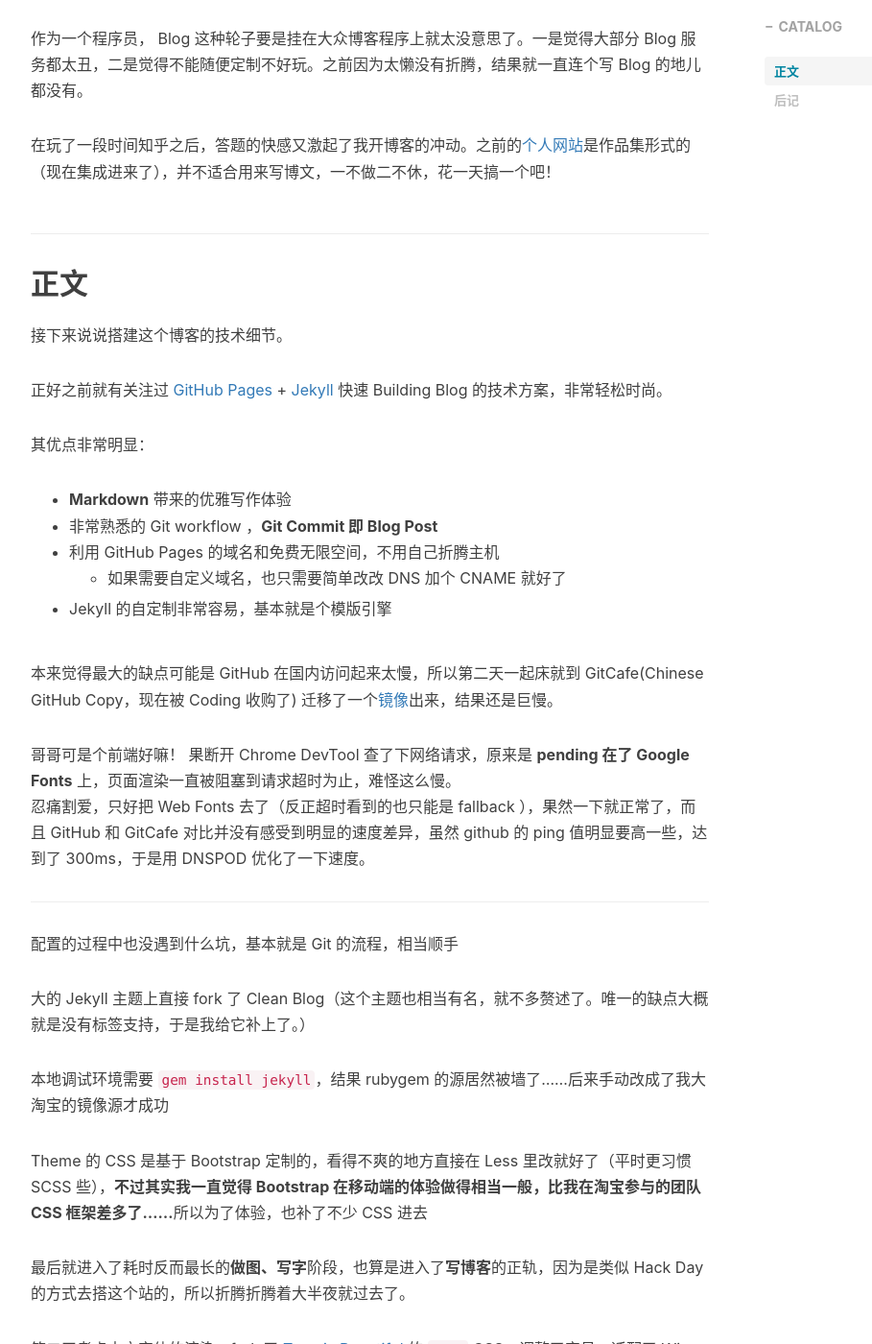
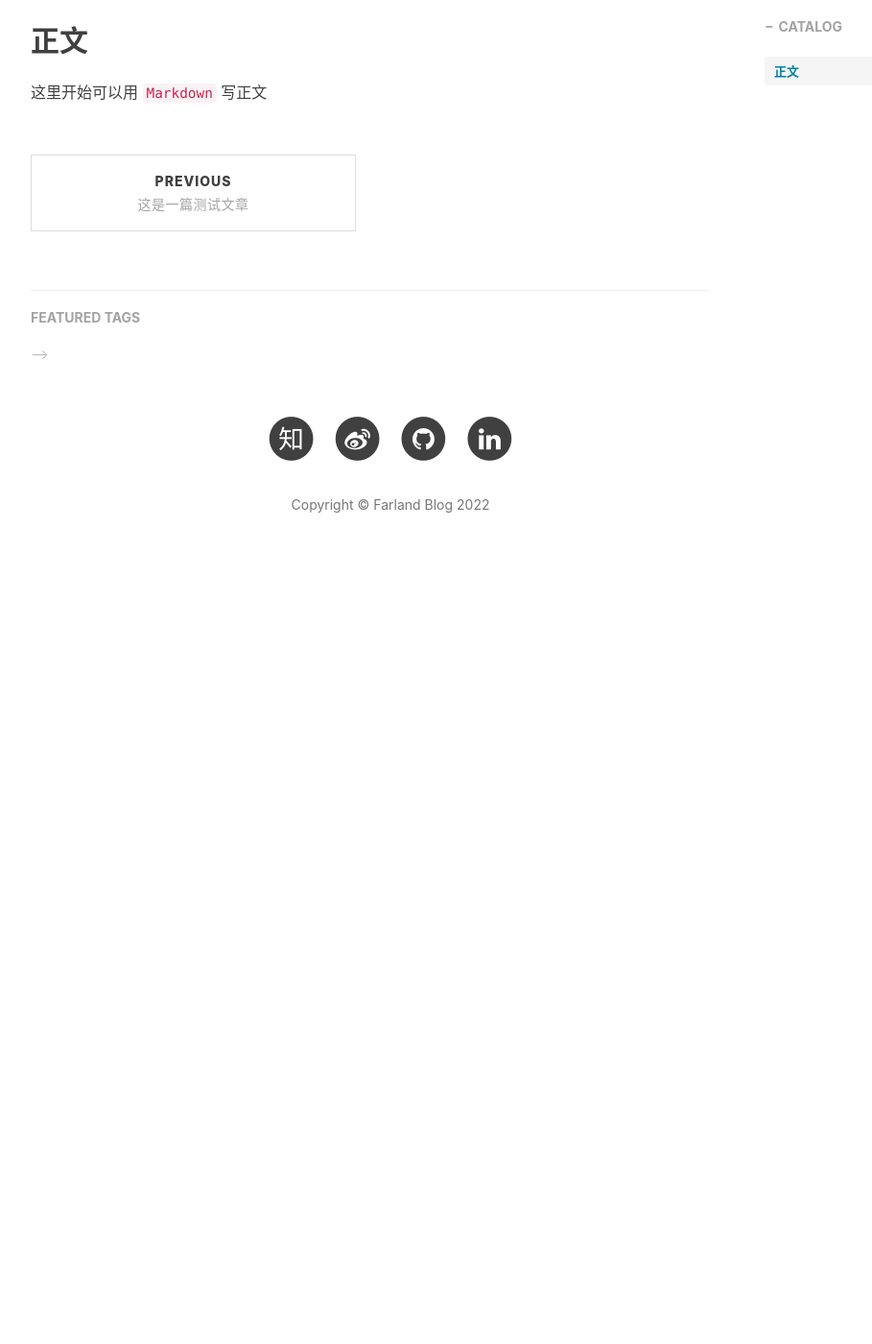
Before and after one commit to Farrrrland/Farrrrland.github.io, a Jekyll site: the page built from _posts/hidden/2014-01-29-hello-2015.markdown, in a window 1280 px wide and 1400 px high, scrolled down 783 px. Shown: the whole window at 96% size, without its empty margins (233-1142 px from the left). Built offline with Jekyll 4.4.1, drawn with Linux system fonts in a browser that asks for light colours; nearby versions of some CDN libraries; comment, search, counter and statistics services are not loaded; after the commit the page ends 1413 px from its top, so only the background shows below that; some of the changed text lies outside the part shown.

```diff
--- a/_config.yml
+++ b/_config.yml
@@ -16,8 +16,8 @@ RSS: false
 weibo_username: u/7711021406
 zhihu_username: manolo-12-3
 github_username: Farrrrland
-twitter_username: farland233
-#facebook_username:  huxpro
+# twitter_username: farland233
+#facebook_username:  name
 linkedin_username:  yuheng-zhao-0211
 
 # Build settings
--- a/_posts/hidden/2014-01-29-hello-2015.markdown
+++ b/_posts/hidden/2014-01-29-hello-2015.markdown
@@ -1,74 +1,25 @@
 ---
 layout:     post
-title:      "Hello 2015"
-subtitle:   " \"Hello World, Hello Blog\""
-date:       2015-01-29 12:00:00
-author:     "Hux"
+title:      "Markdown Test"
+subtitle:   " \"Hello World, Hello md\""
+date:       2022-11-02 00:00:00
+author:     "Farland"
 header-img: "img/post-bg-2015.jpg"
 catalog: true
 tags:
-    - Meta
+    - Markdown
 ---
 
 > “Yeah It's on. ”
 
+这是个Markdown Test。
 
-Hux 的 Blog 就这么开通了。
+<!-- [跳过废话，直接看技术实现 ](#build)  -->
 
-[跳过废话，直接看技术实现 ](#build)
-
-2015 年，Hux 总算有个地方可以好好写点东西了。
-
-
-作为一个程序员， Blog 这种轮子要是挂在大众博客程序上就太没意思了。一是觉得大部分 Blog 服务都太丑，二是觉得不能随便定制不好玩。之前因为太懒没有折腾，结果就一直连个写 Blog 的地儿都没有。
-
-在玩了一段时间知乎之后，答题的快感又激起了我开博客的冲动。之前的[个人网站](http://huangxuan.me/portfolio)是作品集形式的（现在集成进来了），并不适合用来写博文，一不做二不休，花一天搞一个吧！
-
+这里是前言
 
 <p id = "build"></p>
 
 ## 正文
 
-接下来说说搭建这个博客的技术细节。
-
-正好之前就有关注过 [GitHub Pages](https://pages.github.com/) + [Jekyll](http://jekyllrb.com/) 快速 Building Blog 的技术方案，非常轻松时尚。
-
-其优点非常明显：
-
-* **Markdown** 带来的优雅写作体验
-* 非常熟悉的 Git workflow ，**Git Commit 即 Blog Post**
-* 利用 GitHub Pages 的域名和免费无限空间，不用自己折腾主机
-	* 如果需要自定义域名，也只需要简单改改 DNS 加个 CNAME 就好了
-* Jekyll 的自定制非常容易，基本就是个模版引擎
-
-
-本来觉得最大的缺点可能是 GitHub 在国内访问起来太慢，所以第二天一起床就到 GitCafe(Chinese GitHub Copy，现在被 Coding 收购了) 迁移了一个[镜像](http://huxpro.coding.me)出来，结果还是巨慢。
-
-哥哥可是个前端好嘛！ 果断开 Chrome DevTool 查了下网络请求，原来是 **pending 在了 Google Fonts** 上，页面渲染一直被阻塞到请求超时为止，难怪这么慢。
-忍痛割爱，只好把 Web Fonts 去了（反正超时看到的也只能是 fallback ），果然一下就正常了，而且 GitHub 和 GitCafe 对比并没有感受到明显的速度差异，虽然 github 的 ping 值明显要高一些，达到了 300ms，于是用 DNSPOD 优化了一下速度。
-
-
----
-
-配置的过程中也没遇到什么坑，基本就是 Git 的流程，相当顺手
-
-大的 Jekyll 主题上直接 fork 了 Clean Blog（这个主题也相当有名，就不多赘述了。唯一的缺点大概就是没有标签支持，于是我给它补上了。）
-
-本地调试环境需要 `gem install jekyll`，结果 rubygem 的源居然被墙了……后来手动改成了我大淘宝的镜像源才成功
-
-Theme 的 CSS 是基于 Bootstrap 定制的，看得不爽的地方直接在 Less 里改就好了（平时更习惯 SCSS 些），**不过其实我一直觉得 Bootstrap 在移动端的体验做得相当一般，比我在淘宝参与的团队 CSS 框架差多了……**所以为了体验，也补了不少 CSS 进去
-
-最后就进入了耗时反而最长的**做图、写字**阶段，也算是进入了**写博客**的正轨，因为是类似 Hack Day 的方式去搭这个站的，所以折腾折腾着大半夜就过去了。
-
-第二天考虑中文字体的渲染，fork 了 [Type is Beautiful](http://www.typeisbeautiful.com/) 的 `font` CSS，调整了字号，适配了 Win 的渣渲染，中英文混排效果好多了。
-
-
-## 后记
-
-回顾这个博客的诞生，纯粹是出于个人兴趣。在知乎相关问题上回答并获得一定的 star 后，我决定把这个博客主题当作一个小小的开源项目来维护。
-
-在经历 v1.0 - v1.5 的蜕变后，这个博客主题愈发完整，不但增加了诸多 UI 层的优化（opinionated）；在代码层面，更加丰富的配置项也使得这个主题拥有了更好的灵活性与可拓展性。而作为一个开源项目，我也积极的为其完善文档与解决 issue。
-
-如果你恰好逛到了这里，希望你也能喜欢这个博客主题。
-
-—— Hux 后记于 2015.10
+这里开始可以用 `Markdown` 写正文
```
Also changed, not shown: _includes/about/en.md (+4 -2 lines), _includes/about/zh.md (+6 -2 lines).
